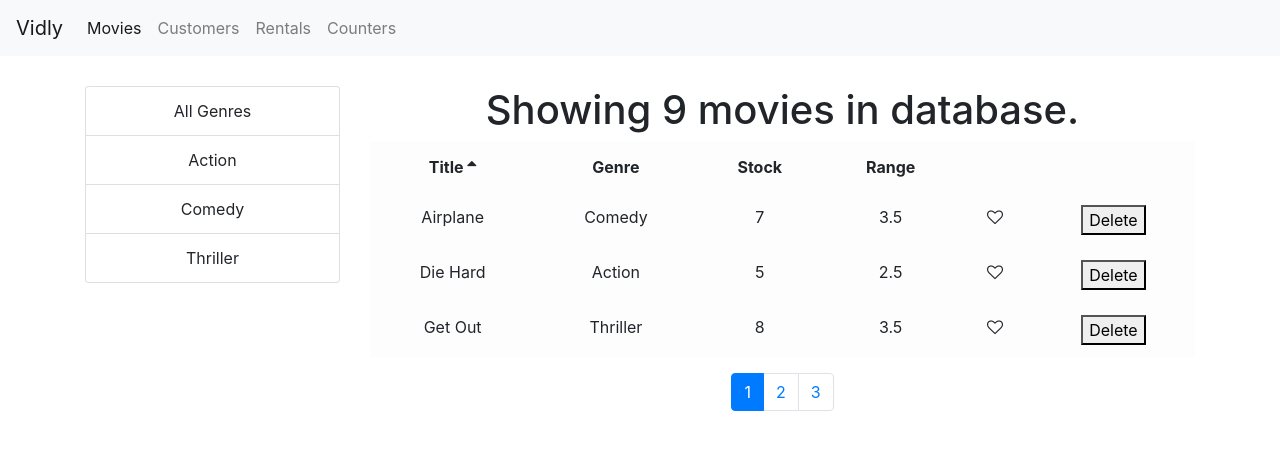
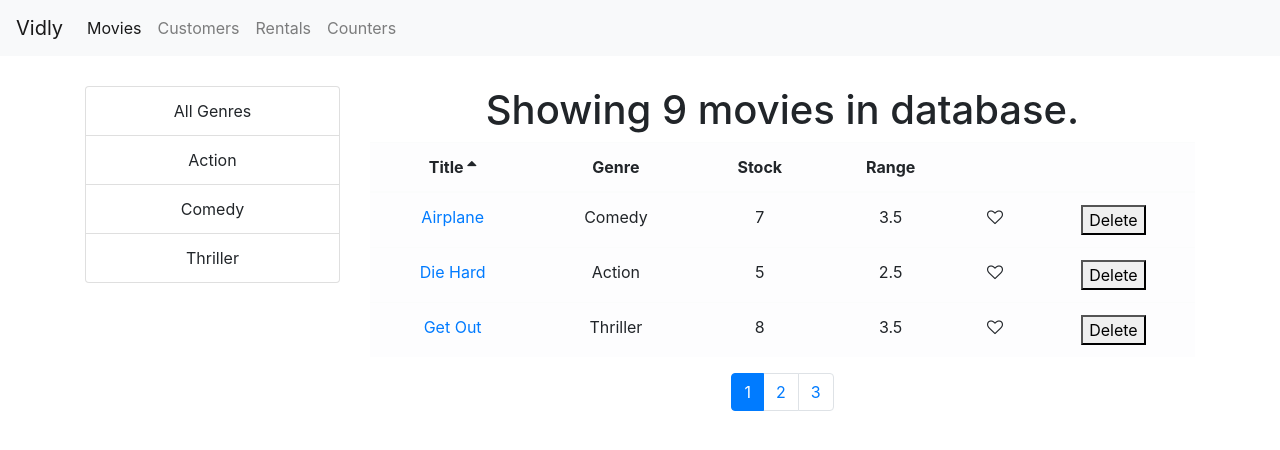
Before and after one commit to SincerelyBrittany/VidlyProject, a React (Create React App) app: page /movies in a window 1280 px wide. Shown: the top 450 px of the page. Built offline with nearby package versions, Linux system fonts and the light colour scheme.

Commit message:
adds routing

```diff
--- a/src/Vidly/components/moviesTable.jsx
+++ b/src/Vidly/components/moviesTable.jsx
@@ -11,7 +11,7 @@ class MoviesTable extends Component {
     {
       path: "title",
       label: "Title",
-      comtent: (movie) => (
+      content: (movie) => (
         <Link to={`/movies/${movie._id}`}>{movie.title}</Link>
       ),
     },
```
